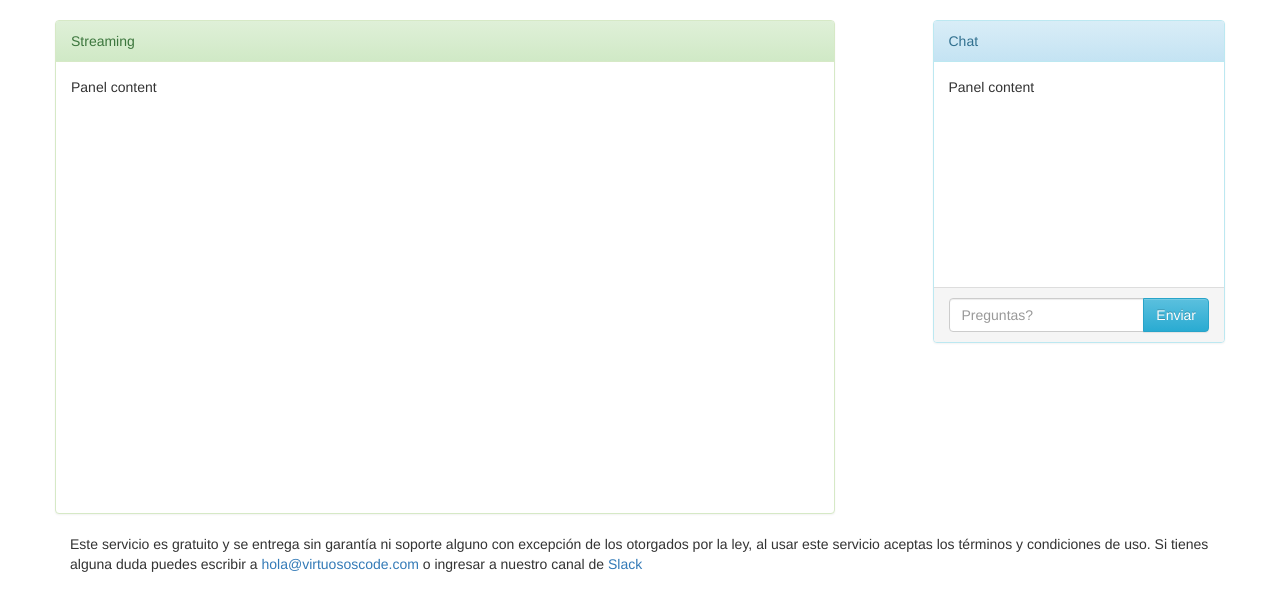
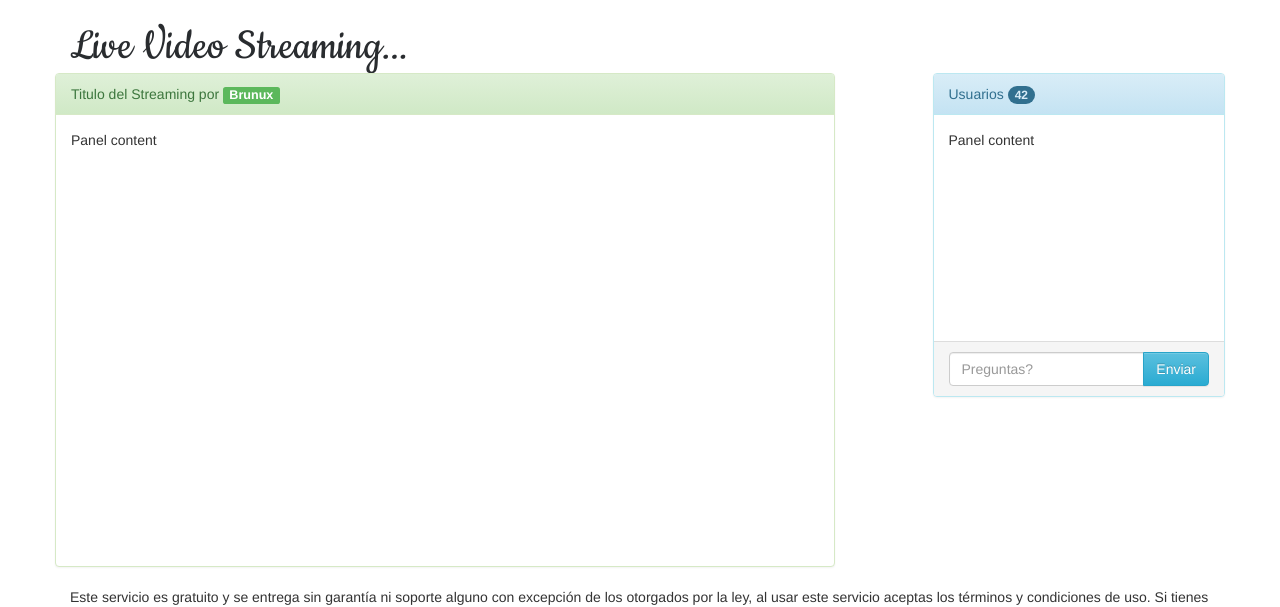
Before and after one commit to Brunux/django-streaming, a Django app: template templates/streaming.html in a window 1280 px wide. Shown: the part 52-659 px from the top of the page. Run offline with Django 3.2, Linux system fonts and the light colour scheme; the template is opened without the code that fills it, so the values that code supplies are empty; some libraries are stand-ins or nearby versions.

Commit message:
Add details fiels to streaming template

```diff
--- a/templates/streaming.html
+++ b/templates/streaming.html
@@ -1,9 +1,10 @@
 {% extends "base.html" %}
 
 {% block content %}
+<h1 class="logo-header">Live Video Streaming...</h1>
 <div class="row">
   <div class="panel panel-success col-md-8 paggind-off">
-    <div class="panel-heading">Streaming</div>
+    <div class="panel-heading">Titulo del Streaming por <span class="label label-success"><big> Brunux </big></span></div>
     <div class="panel-body">
       <div class="embed-responsive embed-responsive-16by9">
         Panel content
@@ -11,7 +12,7 @@
     </div>
   </div>
   <div class="panel panel-info col-md-3 paggind-off pull-right">
-    <div class="panel-heading">Chat</div>
+    <div class="panel-heading">Usuarios <span class="badge">42</span></div>
     <div class="panel-body">
       <div class="embed-responsive embed-responsive-4by3">
         Panel content
```
